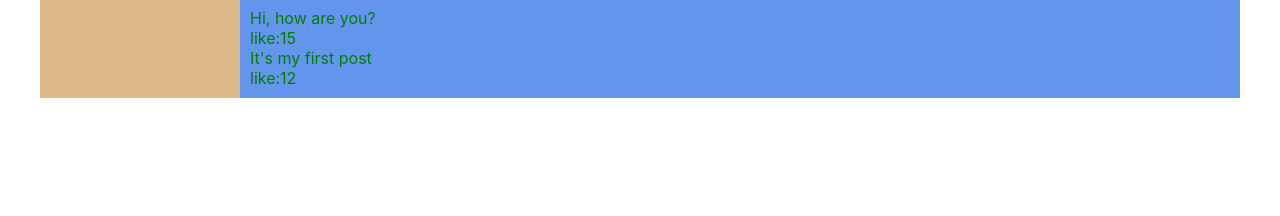
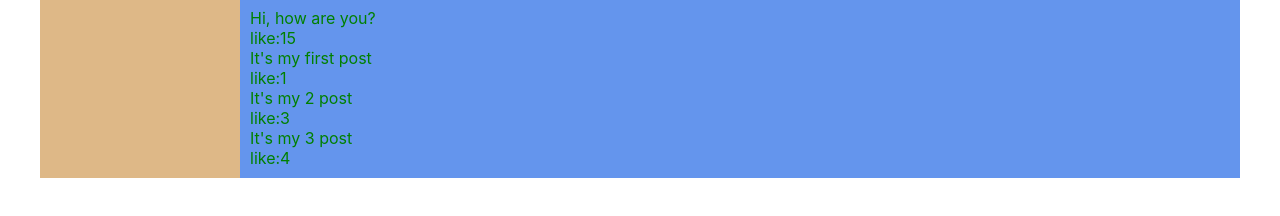
Before and after one commit to AyvarsKr/incubator_HW_RKKP_Way_of_samuray, a React (Create React App) app in the folder way_of_samurai/my-app/: page /profile in a window 1280 px wide. Shown: the part 538-754 px from the top of the page. Built offline with nearby package versions, Linux system fonts and the light colour scheme.

Commit message:
to 35 lesson

```diff
--- a/way_of_samurai/my-app/src/App.tsx
+++ b/way_of_samurai/my-app/src/App.tsx
@@ -5,36 +5,17 @@ import {Navbar} from "./components/Navbar/Navbar";
 import {Profile} from "./components/Profile/Profile";
 import {Dialogs} from "./components/Dialogs/Dialogs";
 import {BrowserRouter, Route, Routes} from "react-router-dom";
-import {v1} from "uuid";
-
-type propsApp = {}
-
-let postData = [
-    {id: v1(), message: 'Hi, how are you?', likesCount: 15},
-    {id: v1(), message: 'It\'s my first post', likesCount: 12},
-]
+import {StateProps} from "./redux/state";
 
 
-let dialogsData = [
-    {id: v1(), name: 'Ayvars'},
-    {id: v1(), name: 'Artem'},
-    {id: v1(), name: 'Sasha'},
-    {id: v1(), name: 'Lev'},
-    {id: v1(), name: 'Katya'},
-
-]
-
-let messageData = [
-    {id: v1(), message: 'Hello'},
-    {id: v1(), message: 'How is your it-kamasutra?"'},
-    {id: v1(), message: 'How are you?'},
-    {id: v1(), message: 'bye bye'},
-    {id: v1(), message: '^_^'},
-]
+type AppState = {
+    state: StateProps,
+    addPost: () => void,
+    updateNewPostText: () => void
+}
 
 
-
-function App(props: propsApp) {
+function App(props: AppState) {
     return (
         <BrowserRouter>
             <div className='app-wrapper'>
@@ -42,8 +23,14 @@ function App(props: propsApp) {
                 <Navbar/>
                 <div className='app-wrapper-content'>
                     <Routes>
-                        <Route path="/dialogs*" element={<Dialogs dialogs={dialogsData} message={messageData}/>}/>
-                        <Route path="/profile*" element={<Profile posts={postData}/>}/>
+                        <Route path="/dialogs*"
+                               element={<Dialogs dialogs={props.state.dialogsPage.dialogs}
+                                                 message={props.state.dialogsPage.messages}/>}/>
+                        <Route path="/profile*"
+                               element={<Profile posts={props.state.profilePage.posts}
+                                                 addPost={props.addPost}
+                                                 updateNewPostText={props.updateNewPostText}
+                               />}/>
                     </Routes>
                 </div>
             </div>
--- a/way_of_samurai/my-app/src/components/Dialogs/Dialog/Dialog.tsx
+++ b/way_of_samurai/my-app/src/components/Dialogs/DialogItem/DialogItem.tsx
@@ -1,12 +1,12 @@
-import s from "../Dialogs.module.css";
+import s from "./DialogItem.module.css";
 import {NavLink} from 'react-router-dom';
 
 type propsDialog = {
-id: number;
+id: string;
 name: string;
 }
 
-export const Dialog = (props:propsDialog) => {
+export const DialogItem = (props:propsDialog) => {
     return (
         <>
             <NavLink to={'dialog/' + props.id} className={s.dialog}>{props.name}</NavLink>
--- a/way_of_samurai/my-app/src/components/Dialogs/Dialogs.tsx
+++ b/way_of_samurai/my-app/src/components/Dialogs/Dialogs.tsx
@@ -1,7 +1,6 @@
 import s from './Dialogs.module.css'
 import {DialogItem} from "./DialogItem/DialogItem";
 import {Message} from "./Message/Message";
-import {v1} from 'uuid'
 
 type dialogsArrayType = {
     id: string,
--- a/way_of_samurai/my-app/src/components/Profile/MyPosts/MyPosts.tsx
+++ b/way_of_samurai/my-app/src/components/Profile/MyPosts/MyPosts.tsx
@@ -1,22 +1,36 @@
 import s from './MyPosts.module.css'
 import {Post} from "./Post/Post";
 import {postsArrayType} from "../Profile";
+import {ChangeEvent} from "react";
+import {state} from "../../../redux/state";
 
 type propsMyPosts = {
-    posts: Array<postsArrayType>;
+    posts: Array<postsArrayType>,
+    addPost: () => void
 }
 
 export const MyPosts = (props: propsMyPosts) => {
+
+
+    const newChangeHandler = (e: ChangeEvent<HTMLTextAreaElement>) => {
+        const newText = e.currentTarget.value;
+        state.profilePage.newPostText = newText;
+        console.log(newText)
+    }
+
+    const addPost = () => {
+        props.addPost()
+    }
 
     return (
         <div className={s.postsBlock}>
             <h3>My posts</h3>
             <div>
                 <div>
-                    <textarea></textarea>
+                    <textarea onChange={newChangeHandler}></textarea>
                 </div>
                 <div>
-                    <button>Add post</button>
+                    <button onClick={() => addPost()}>Add post</button>
                     <button>Remove</button>
                 </div>
             </div>
--- a/way_of_samurai/my-app/src/components/Profile/Profile.tsx
+++ b/way_of_samurai/my-app/src/components/Profile/Profile.tsx
@@ -11,7 +11,9 @@ export type postsArrayType = {
 
 
 type propsProfile = {
-    posts: Array<postsArrayType>;
+    posts: Array<postsArrayType>,
+    addPost: () => void,
+    updateNewPostText: () => void
 }
 
 
@@ -19,7 +21,7 @@ export const Profile = (props: propsProfile) => {
     return (
         <>
             <ProfileInfo/>
-            <MyPosts posts={props.posts}/>
+            <MyPosts posts={props.posts} addPost={props.addPost}/>
         </>
     )
 }
--- a/way_of_samurai/my-app/src/index.tsx
+++ b/way_of_samurai/my-app/src/index.tsx
@@ -3,17 +3,20 @@ import ReactDOM from 'react-dom/client';
 import './index.css';
 import App from './App';
 import reportWebVitals from './reportWebVitals';
+import {addPost, state, StateProps, updateNewPostText} from './redux/state';
+
+
+export const rerenderEntireTree = (state: StateProps) => {
 
     const root = ReactDOM.createRoot(
         document.getElementById('root') as HTMLElement
     );
     root.render(
         <React.StrictMode>
-    <App />
+            <App state={state} addPost={addPost} updateNewPostText={updateNewPostText}/>
         </React.StrictMode>
     );
 
-// If you want to start measuring performance in your app, pass a function
-// to log results (for example: reportWebVitals(console.log))
-// or send to an analytics endpoint. Learn more: https://bit.ly/CRA-vitals
     reportWebVitals();
+}
+rerenderEntireTree(state);
--- /dev/null
+++ b/way_of_samurai/my-app/src/redux/state.tsx
@@ -0,0 +1,83 @@
+import {v1} from "uuid";
+import {rerenderEntireTree} from "../index";
+
+// let rerenderEntireTree = () => {
+//     console.log('State changed');
+// }
+
+type PostsType = {
+    id: string,
+    message: string,
+    likesCount: number
+}
+
+type DialogsType = {
+    id: string,
+    name: string
+}
+
+type MessagesType = {
+    id: string,
+    message: string
+}
+
+type ProfilePageType = {
+    posts: Array<PostsType>,
+    newPostText: string
+}
+
+type DialogsPageType = {
+    dialogs: Array<DialogsType>
+    messages: Array<MessagesType>
+}
+
+export type StateProps = {
+    profilePage: ProfilePageType
+    dialogsPage: DialogsPageType
+}
+
+
+export let state = {
+    profilePage: {
+        posts: [
+            {id: v1(), message: 'Hi, how are you?', likesCount: 15},
+            {id: v1(), message: 'It\'s my first post', likesCount: 1},
+            {id: v1(), message: 'It\'s my 2 post', likesCount: 3},
+            {id: v1(), message: 'It\'s my 3 post', likesCount: 4}
+        ],
+        newPostText: 'it-kamasutra.com'
+    },
+    dialogsPage: {
+        dialogs: [
+            {id: v1(), name: 'Ayvars'},
+            {id: v1(), name: 'Artem'},
+            {id: v1(), name: 'Sasha'},
+            {id: v1(), name: 'Lev'},
+            {id: v1(), name: 'Katya'},
+        ],
+        messages: [
+            {id: v1(), message: 'Hello'},
+            {id: v1(), message: 'How is your it-kamasutra?"'},
+            {id: v1(), message: 'How are you?'},
+            {id: v1(), message: 'bye bye'},
+            {id: v1(), message: '^_^'},
+        ]
+    },
+    sidebar: {}
+}
+
+// window.state = state;
+
+export const addPost = () => {
+    let newPost = {
+        id: v1(),
+        message: state.profilePage.newPostText,
+        likesCount: 0
+    };
+    state.profilePage.posts.push(newPost);
+    state.profilePage.newPostText = '';
+    rerenderEntireTree(state);
+}
+export const updateNewPostText = () => {
+
+}
```
Also changed, not shown: way_of_samurai/my-app/src/components/Dialogs/DialogItem/DialogItem.module.css (renamed from way_of_samurai/my-app/src/components/Dialogs/Dialog/Dialog.module.css). Lines whose indentation alone changed are shown as unchanged.
